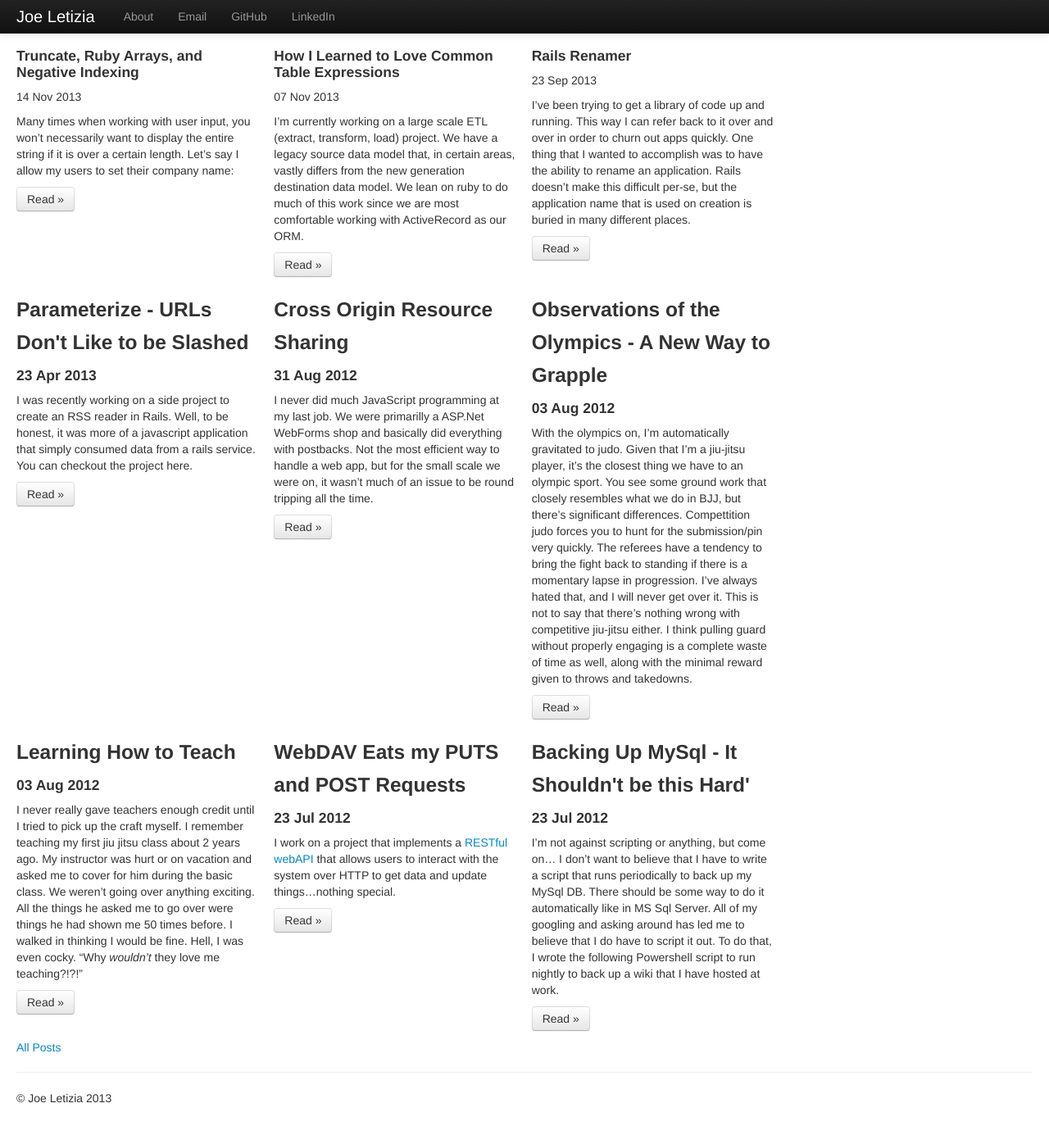
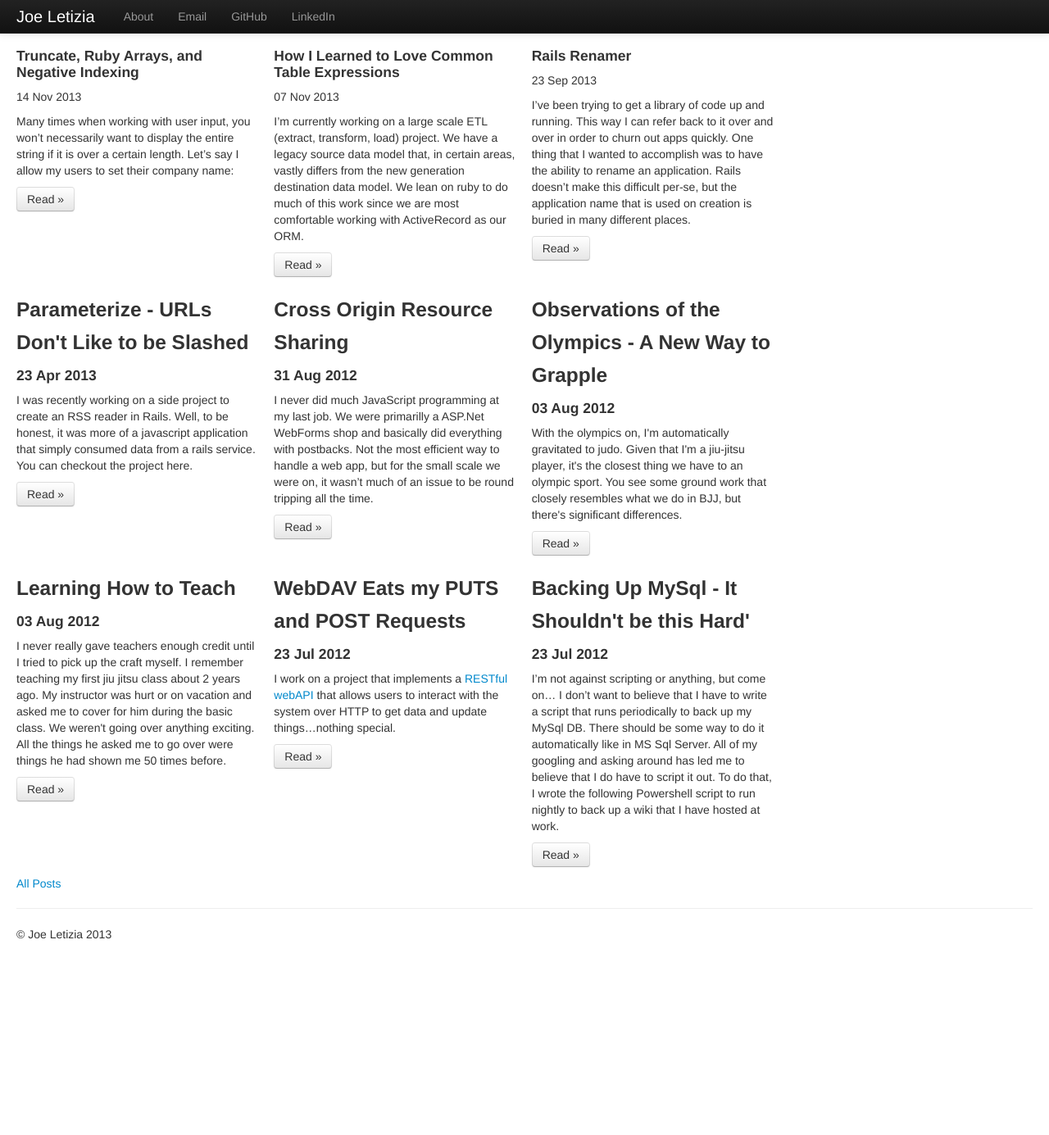
Before and after one commit to joeletizia/joeletizia.github.io, a Jekyll site: the page built from index.html, in a window 1280 px wide and 1400 px high, scrolled down 272 px. Shown: the top 1385 px of the window at 82% size. Built offline with Jekyll 4.4.1, drawn with Linux system fonts in a browser that asks for light colours; Markdown is read by kramdown in place of the engine named in the settings; after the commit the page ends 1472 px from its top, so only the background shows below that; some of the changed lines change nothing that is shown.

Commit message:
Added well defined excerpts to posts

```diff
--- a/_posts/2012-06-04-teaching.markdown
+++ b/_posts/2012-06-04-teaching.markdown
@@ -2,6 +2,7 @@
 layout: post
 title:  "Learning How to Teach"
 date:   2012-08-03 09:00:00
+excerpt: "I never really gave teachers enough credit until I tried to pick up the craft myself. I remember teaching my first jiu jitsu class about 2 years ago. My instructor was hurt or on vacation and asked me to cover for him during the basic class. We weren't going over anything exciting. All the things he asked me to go over were things he had shown me 50 times before."
 categories: jekyll update
 ---
 I never really gave teachers enough credit until I tried to pick up the craft myself. I remember teaching my first jiu jitsu class about 2 years ago. My instructor was hurt or on vacation and asked me to cover for him during the basic class. We weren't going over anything exciting. All the things he asked me to go over were things he had shown me 50 times before. I walked in thinking I would be fine. Hell, I was even cocky. "Why *wouldn't* they love me teaching?!?!"
--- a/_posts/2012-08-03-judo-olympics.markdown
+++ b/_posts/2012-08-03-judo-olympics.markdown
@@ -2,6 +2,7 @@
 layout: post
 title:  "Observations of the Olympics - A New Way to Grapple"
 date:   2012-08-03 09:00:00
+excerpt: "With the olympics on, I'm automatically gravitated to judo. Given that I'm a jiu-jitsu player, it's the closest thing we have to an olympic sport. You see some ground work that closely resembles what we do in BJJ, but there's significant differences."
 categories: jekyll update
 ---
 With the olympics on, I'm automatically gravitated to judo. Given that I'm a jiu-jitsu player, it's the closest thing we have to an olympic sport. You see some ground work that closely resembles what we do in BJJ, but there's significant differences. Compettition judo forces you to hunt for the submission/pin very quickly. The referees have a tendency to bring the fight back to standing if there is a momentary lapse in progression. I've always hated that, and I will never get over it. This is not to say that there's nothing wrong with competitive jiu-jitsu either. I think pulling guard without properly engaging is a complete waste of time as well, along with the minimal reward given to throws and takedowns.
```
